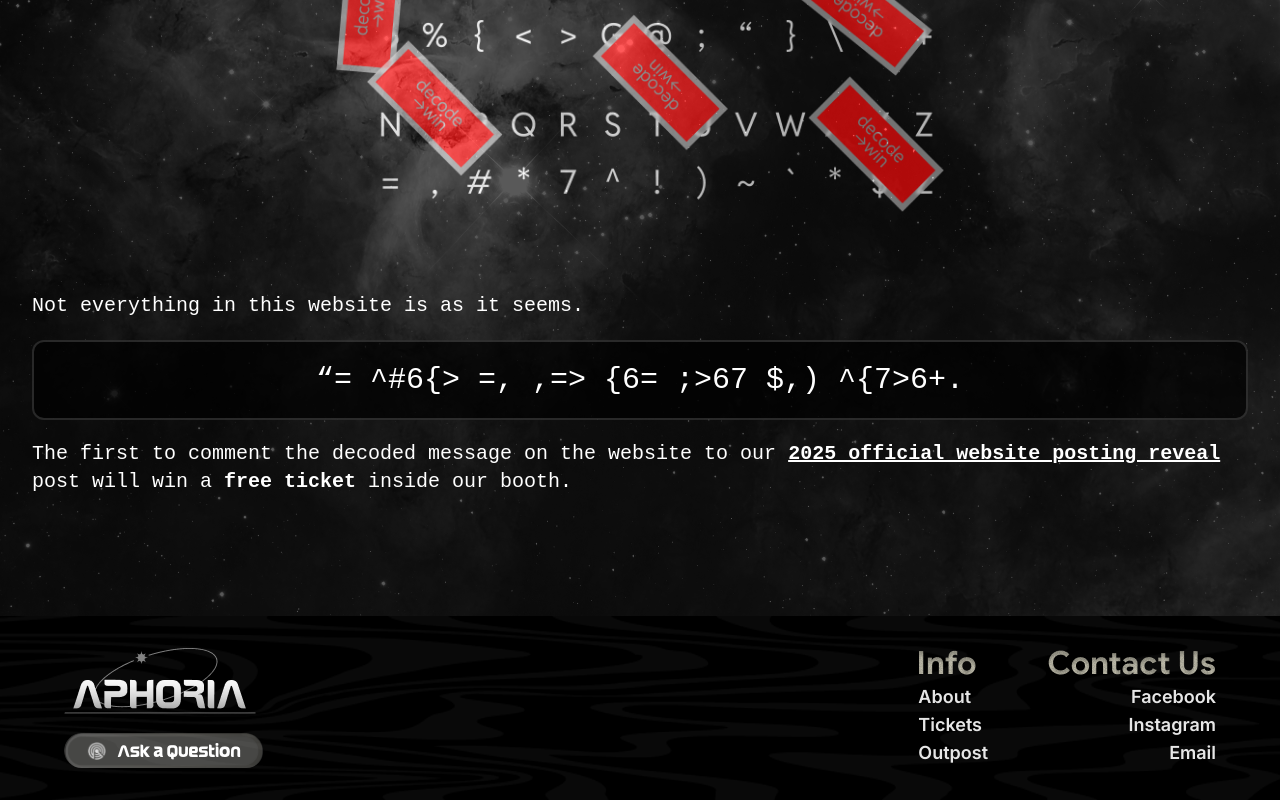
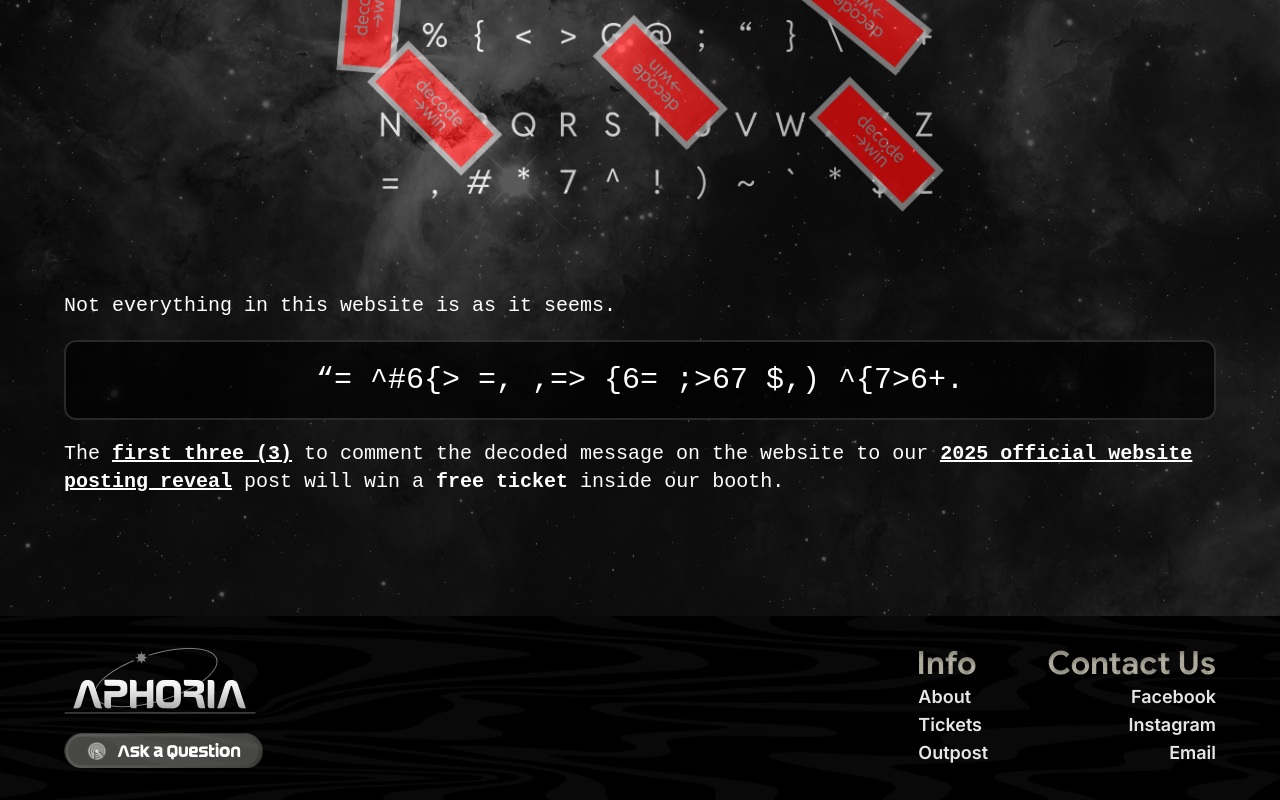
Before and after one commit to ChocoCodes/aphoria, a React (Vite) app: page / in a window 1280 px wide. Shown: the part 4123-4923 px from the top of the page. Built offline with nearby package versions, Linux system fonts and the light colour scheme; a web font is replaced by a local one.

Commit message:
chore: add free ticket text

```diff
--- a/src/components/sections/Decode.tsx
+++ b/src/components/sections/Decode.tsx
@@ -20,10 +20,10 @@ const Decode = () => {
                 viewport={{ once: true, amount: 0.5 }}
             >
                 <img src={ hints } alt="Hint Table" className='w-full md:w-1/2 h-1/2'/>
-                <div className="z-10 flex flex-col gap-5 text-white font-reddit w-full mx-auto">
+                <div className="z-10 flex flex-col gap-5 text-white font-reddit w-full mx-auto px-4 md:px-8">
                     <p className='text-lg md:text-xl'>Not everything in this website is as it seems.</p>
                     <p className='bg-black/70 border-2 border-white/15 text-3xl p-5 rounded-xl text-center'>{ str }</p>
-                    <p className='text-lg md:text-xl'>The first to comment the decoded message on the website to our <span className='font-bold underline'> 2025 official website posting reveal</span> post will win a <span className="font-bold">free ticket</span> inside our booth.</p>
+                    <p className='text-lg md:text-xl'>The <span className="font-bold underline">first three (3)</span> to comment the decoded message on the website to our <span className='font-bold underline'><a href="https://www.facebook.com/photo/?fbid=1112482047761640&set=a.384589173884268" target='_blank'>2025 official website posting reveal</a></span> post will win a <span className="font-bold">free ticket</span> inside our booth.</p>
                 </div>
             </motion.div>
         </section>
```
